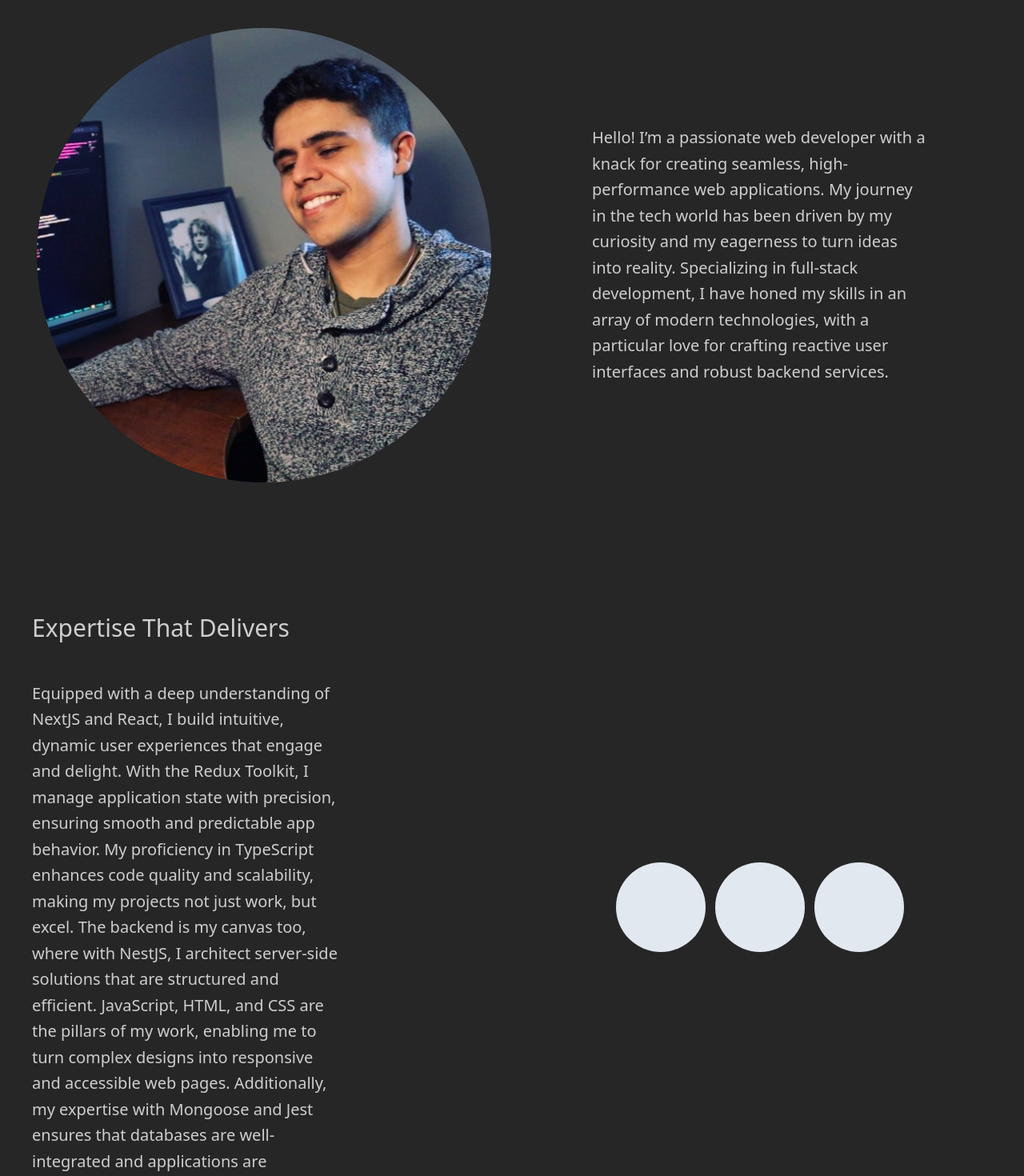
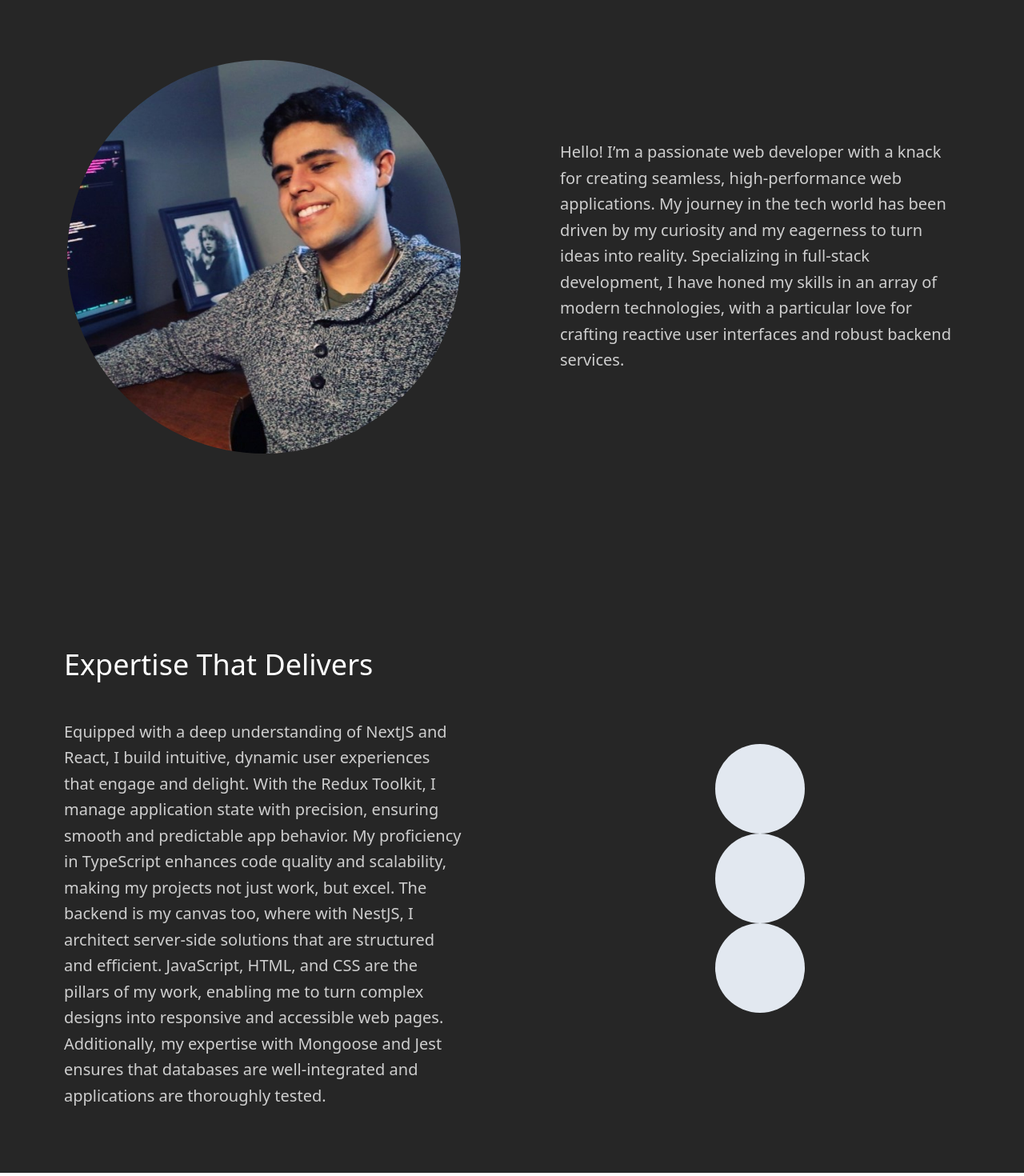
Before and after one commit to LordCail1/portfolio_front_end, a Next.js app: page / in a window 1280 px wide. Shown: the part 6660-8130 px from the top of the page at 80% size. Built offline with nearby package versions, Linux system fonts and the light colour scheme; a web font is replaced by a local one.

Commit message:
worked on the layout of 'about' section

```diff
--- a/src/app/globals.css
+++ b/src/app/globals.css
@@ -12,7 +12,7 @@
 }
 
 ::-webkit-scrollbar-thumb {
-  background: #131313; /* color of the scroll thumb */
+  background: #02dac5; /* color of the scroll thumb */
   border-radius: 5px; /* roundness of the scroll thumb */
 }
 
--- a/src/components/AboutMe/AboutMe.tsx
+++ b/src/components/AboutMe/AboutMe.tsx
@@ -17,21 +17,25 @@ export default function AboutMe() {
 			</h1>
 
 			<div className="relative grid grid-cols-2 place-items-center gap-x-10 gap-y-40">
+				<div className="p-10">
 					<Image
 						src={profilePicture}
 						alt="profile picture"
 						className="rounded-full border-4 border-solid border-transparent transition hover:border-mint_morning"
 					/>
-				<p className="p-20 text-xl leading-relaxed text-american_silver">
+				</div>
+				<div className="p-10">
+					<p className="text-xl leading-relaxed text-american_silver">
 						Hello! I’m a passionate web developer with a knack for creating seamless, high-performance
 						web applications. My journey in the tech world has been driven by my curiosity and my
 						eagerness to turn ideas into reality. Specializing in full-stack development, I have honed
 						my skills in an array of modern technologies, with a particular love for crafting reactive
 						user interfaces and robust backend services.
 					</p>
-				<div>
-					<h1 className="mb-12 text-3xl text-american_silver">Expertise That Delivers</h1>
-					<p className="w-2/3 text-xl leading-relaxed text-american_silver">
+				</div>
+				<div className="flex flex-col justify-center p-10">
+					<h1 className="mb-12 text-4xl text-white">Expertise That Delivers</h1>
+					<p className="text-xl leading-relaxed text-american_silver">
 						Equipped with a deep understanding of NextJS and React, I build intuitive, dynamic user
 						experiences that engage and delight. With the Redux Toolkit, I manage application state
 						with precision, ensuring smooth and predictable app behavior. My proficiency in
@@ -44,9 +48,11 @@ export default function AboutMe() {
 					</p>
 				</div>
 				<div className="relative flex flex-wrap gap-3">
+					<div>
 						<AboutMeSpecialShape />
 						<AboutMeSpecialShape />
 						<AboutMeSpecialShape />
+					</div>
 				</div>
 			</div>
 
```
Lines whose indentation alone changed are shown as unchanged.
